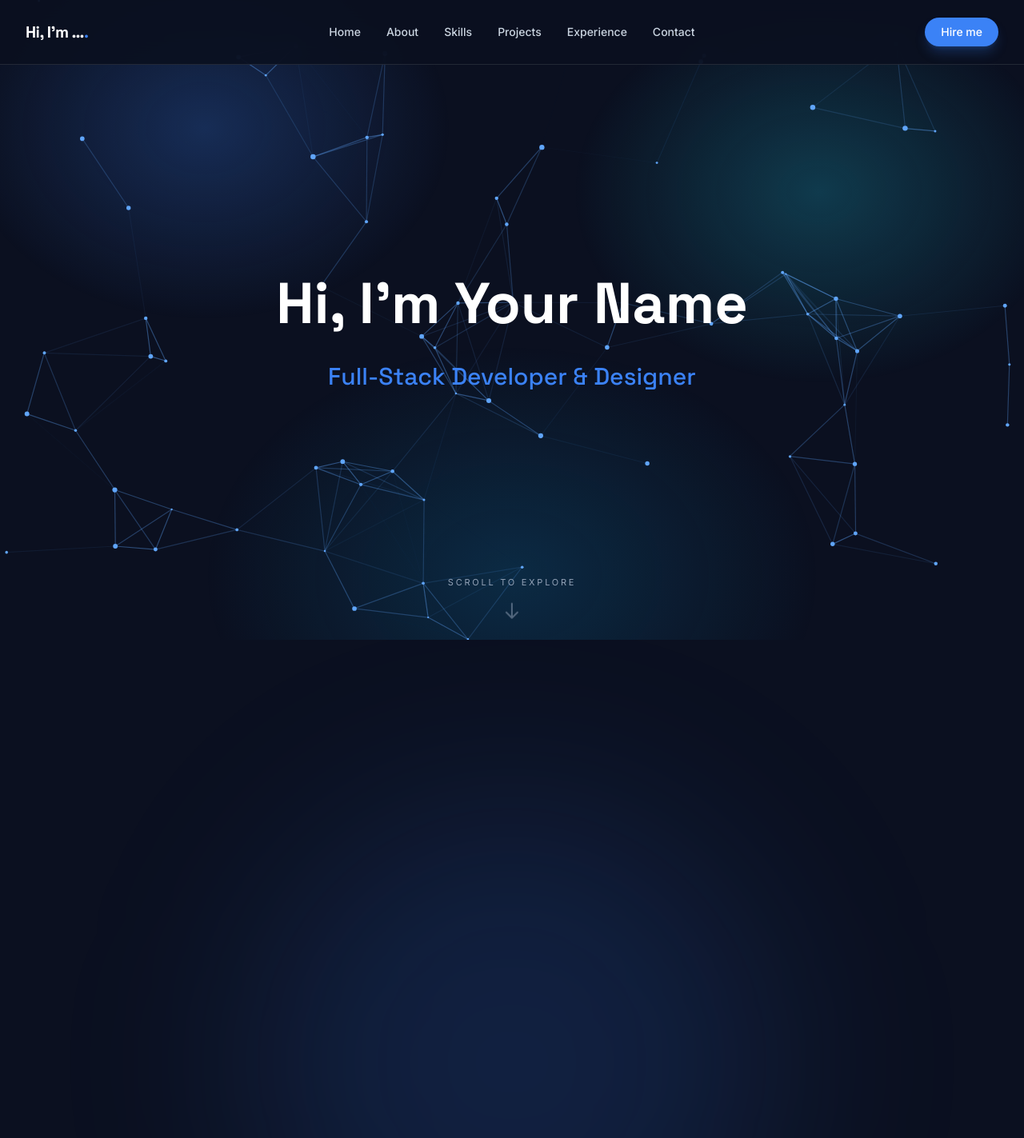
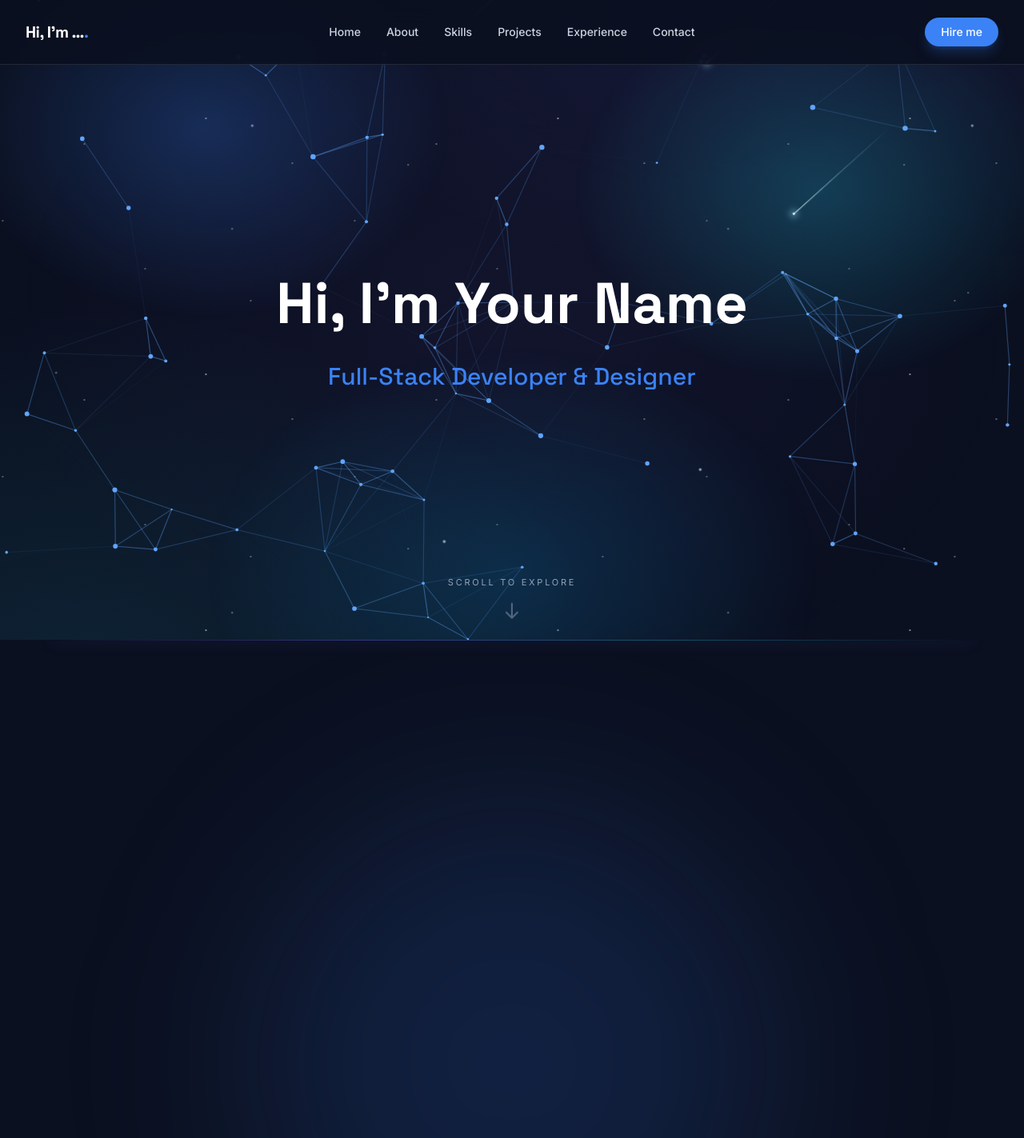
Before and after one commit to Anbarasan-2001/portfolio, a Django app: page / in a window 1280 px wide. Shown: the top 1423 px of the page at 80% size. Run offline with Django 5.2, Linux system fonts and the light colour scheme; data comes from the database, SQL or seed files in the repository; data that the repository does not hold is empty; some libraries are stand-ins or nearby versions.

Commit message:
Add space backdrop, brand_name, skill list
Introduce a shared cosmic backdrop and UI polish: add space.css and include it in base and dashboard_base, plus contact-specific background/grid/glow styles in main.css and contact section markup. Add SiteSettings.brand_name and update navbar/footer to prefer brand_name over hero_title. Add a dedicated dashboard skill list template and update SkillList to render all skills grouped by category (fixed order) with custom context and no pagination. Also tweak dashboard select styling for dark mode.

```diff
--- a/dashboard/models.py
+++ b/dashboard/models.py
@@ -39,6 +39,13 @@ class SiteSettings(models.Model):
     Always loaded via :meth:`load`, which guarantees a single row (pk=1) so
     templates can rely on ``site`` always existing.
     """
+
+    # Branding
+    brand_name = models.CharField(
+        max_length=60, blank=True,
+        help_text="Short name shown as the logo in the navbar and footer "
+                  "(e.g. your name). Falls back to the hero title if left blank.",
+    )
 
     # Hero
     hero_title = models.CharField(
--- a/static/css/main.css
+++ b/static/css/main.css
@@ -100,6 +100,80 @@ html.has-scroll-smooth body { overflow: hidden; }
   to   { background-position: 10% 10%, 90% 10%, 40% 90%; }
 }
 
+/* The cosmic backdrop (.space-bg / stars / shooting stars) lives in space.css,
+   shared with the dashboard. This file only adds public-site-specific touches. */
+
+/* ---------------------------------------------- Section separators (over starfield) */
+/* A subtle glowing seam at every section boundary so each band reads distinctly. */
+main > section { position: relative; }
+main > section + section::before {
+  content: "";
+  position: absolute;
+  top: 0;
+  left: 50%;
+  transform: translateX(-50%);
+  width: min(92%, 72rem);
+  height: 1px;
+  background: linear-gradient(
+    90deg,
+    transparent,
+    rgba(99, 102, 241, 0.45),
+    rgba(34, 211, 238, 0.35),
+    transparent
+  );
+  box-shadow: 0 0 18px 1px rgba(99, 102, 241, 0.25);
+  pointer-events: none;
+}
+
+/* ------------------------------------------------- Contact section bg (grid + glows) */
+.contact-bg {
+  position: absolute;
+  inset: 0;
+  overflow: hidden;
+  pointer-events: none;
+}
+/* Faint graph-paper grid that pans slowly and fades toward the edges. */
+.contact-bg__grid {
+  position: absolute;
+  inset: -2px;
+  background-image:
+    linear-gradient(to right, rgba(99, 102, 241, 0.13) 1px, transparent 1px),
+    linear-gradient(to bottom, rgba(99, 102, 241, 0.13) 1px, transparent 1px);
+  background-size: 46px 46px;
+  -webkit-mask-image: radial-gradient(ellipse 72% 62% at 50% 50%, #000 28%, transparent 78%);
+          mask-image: radial-gradient(ellipse 72% 62% at 50% 50%, #000 28%, transparent 78%);
+  animation: gridpan 32s linear infinite;
+}
+@keyframes gridpan {
+  from { background-position: 0 0, 0 0; }
+  to   { background-position: 46px 46px, 46px 46px; }
+}
+/* Two soft accent glows that slowly float for depth. */
+.contact-bg__glow {
+  position: absolute;
+  border-radius: 9999px;
+  filter: blur(80px);
+  opacity: 0.5;
+}
+.contact-bg__glow--1 {
+  width: 26rem; height: 26rem; top: -6rem; left: -6rem;
+  background: radial-gradient(circle, rgba(59, 130, 246, 0.5), transparent 70%);
+  animation: floatGlow 16s ease-in-out infinite alternate;
+}
+.contact-bg__glow--2 {
+  width: 22rem; height: 22rem; bottom: -8rem; right: -5rem;
+  background: radial-gradient(circle, rgba(34, 211, 238, 0.45), transparent 70%);
+  animation: floatGlow 21s ease-in-out infinite alternate-reverse;
+}
+@keyframes floatGlow {
+  from { transform: translate(0, 0) scale(1); }
+  to   { transform: translate(44px, -32px) scale(1.18); }
+}
+@media (prefers-reduced-motion: reduce) {
+  .contact-bg__grid,
+  .contact-bg__glow { animation: none; }
+}
+
 /* ------------------------------------------------------------------ Skill bars */
 .skill-bar__fill {
   width: 0%;
--- /dev/null
+++ b/static/css/space.css
@@ -0,0 +1,114 @@
+/* =========================================================================
+   space.css — shared cosmic backdrop (starfield + shooting stars).
+   Linked by both the public site (base.html) and the dashboard
+   (dashboard_base.html) so they share the same "space" feel.
+   Markup:
+     <div class="space-bg" aria-hidden="true">
+       <div class="space-bg__stars"></div>
+       <div class="space-bg__stars space-bg__stars--2"></div>
+       <div class="space-bg__stars space-bg__stars--3"></div>
+       <span class="shooting-star shooting-star--1"></span> ... (1–4)
+     </div>
+   ========================================================================= */
+
+/* Fixed starfield behind all content. Sits above the body colour but below
+   page content, so transparent areas reveal it for a cosmic feel. */
+.space-bg {
+  position: fixed;
+  inset: 0;
+  z-index: -1;
+  overflow: hidden;
+  pointer-events: none;
+  /* Deep-space vignette + faint nebula colour. */
+  background:
+    radial-gradient(1200px 700px at 78% -8%, rgba(99, 102, 241, 0.12), transparent 60%),
+    radial-gradient(1100px 800px at 8% 108%, rgba(34, 211, 238, 0.10), transparent 60%),
+    radial-gradient(900px 700px at 50% 50%, rgba(139, 92, 246, 0.06), transparent 70%);
+}
+.space-bg__stars {
+  position: absolute;
+  inset: -200px;
+  background-repeat: repeat;
+  will-change: transform, opacity;
+}
+/* Layer 1 — small, dense, slow twinkle. */
+.space-bg__stars {
+  background-image:
+    radial-gradient(1.4px 1.4px at 24px 32px, #fff, transparent),
+    radial-gradient(1.2px 1.2px at 132px 88px, rgba(255, 255, 255, 0.85), transparent),
+    radial-gradient(1px 1px at 210px 160px, #fff, transparent),
+    radial-gradient(1.3px 1.3px at 312px 64px, rgba(255, 255, 255, 0.75), transparent),
+    radial-gradient(1px 1px at 388px 220px, #fff, transparent),
+    radial-gradient(1.2px 1.2px at 80px 260px, rgba(255, 255, 255, 0.8), transparent);
+  background-size: 440px 320px;
+  animation: starDrift 200s linear infinite, twinkle 7s ease-in-out infinite alternate;
+}
+/* Layer 2 — medium stars, faster drift, offset twinkle (parallax depth). */
+.space-bg__stars--2 {
+  background-image:
+    radial-gradient(1.8px 1.8px at 60px 120px, #cde3ff, transparent),
+    radial-gradient(1.6px 1.6px at 280px 40px, #fff, transparent),
+    radial-gradient(2px 2px at 460px 300px, rgba(205, 227, 255, 0.9), transparent),
+    radial-gradient(1.6px 1.6px at 360px 200px, #fff, transparent);
+  background-size: 620px 480px;
+  animation: starDrift 130s linear infinite reverse, twinkle 5s ease-in-out infinite alternate-reverse;
+  opacity: 0.9;
+}
+/* Layer 3 — sparse bright stars, slowest, gentle glow. */
+.space-bg__stars--3 {
+  background-image:
+    radial-gradient(2.4px 2.4px at 180px 90px, #fff, transparent),
+    radial-gradient(2.2px 2.2px at 520px 360px, #e9d5ff, transparent),
+    radial-gradient(2.6px 2.6px at 760px 180px, #fff, transparent);
+  background-size: 900px 700px;
+  animation: starDrift 280s linear infinite, twinkle 9s ease-in-out infinite alternate;
+}
+@keyframes starDrift {
+  from { transform: translate3d(0, 0, 0); }
+  to   { transform: translate3d(-200px, -120px, 0); }
+}
+@keyframes twinkle {
+  from { opacity: 0.45; }
+  to   { opacity: 1; }
+}
+
+/* Shooting stars / meteor streaks that flash across the sky on staggered timers. */
+.shooting-star {
+  position: absolute;
+  width: 3px;
+  height: 3px;
+  border-radius: 9999px;
+  background: #fff;
+  box-shadow: 0 0 8px 2px rgba(190, 225, 255, 0.85);
+  /* Rotated so the horizontal tail trails up-right while the head flies down-left. */
+  transform: rotate(-42deg) translateX(0);
+  opacity: 0;
+  animation: shoot 7s ease-in infinite;
+}
+.shooting-star::after {
+  content: "";
+  position: absolute;
+  top: 50%;
+  left: 2px;
+  width: 160px;
+  height: 1.5px;
+  transform: translateY(-50%);
+  background: linear-gradient(90deg, rgba(255, 255, 255, 0.95), rgba(190, 225, 255, 0.35), transparent);
+}
+@keyframes shoot {
+  0%   { opacity: 0; transform: rotate(-42deg) translateX(0); }
+  6%   { opacity: 1; }
+  50%  { opacity: 1; }
+  100% { opacity: 0; transform: rotate(-42deg) translateX(-1100px); }
+}
+/* Spread them across the sky with different timing so they appear at random. */
+.shooting-star--1 { top: 8%;  left: 70%; animation-duration: 6s;  animation-delay: 0s;   }
+.shooting-star--2 { top: 18%; left: 88%; animation-duration: 9s;  animation-delay: 3.5s; }
+.shooting-star--3 { top: 4%;  left: 45%; animation-duration: 8s;  animation-delay: 6s;   }
+.shooting-star--4 { top: 26%; left: 60%; animation-duration: 11s; animation-delay: 9s;   }
+
+@media (prefers-reduced-motion: reduce) {
+  .space-bg__stars,
+  .shooting-star { animation: none; }
+  .shooting-star { opacity: 0; }
+}
--- a/templates/base.html
+++ b/templates/base.html
@@ -68,11 +68,24 @@
     <link rel="stylesheet" href="https://cdn.jsdelivr.net/npm/locomotive-scroll@4.1.4/dist/locomotive-scroll.min.css">
 
     {# ---- Our styles ---- #}
+    <link rel="stylesheet" href="{% static 'css/space.css' %}">
     <link rel="stylesheet" href="{% static 'css/main.css' %}">
 
     {% block extra_head %}{% endblock %}
 </head>
 <body class="font-sans bg-white text-slate-800 dark:bg-[#0b1020] dark:text-slate-200 antialiased">
+
+    {# ============================ Space backdrop (behind everything) =========== #}
+    <div class="space-bg" aria-hidden="true">
+        <div class="space-bg__stars"></div>
+        <div class="space-bg__stars space-bg__stars--2"></div>
+        <div class="space-bg__stars space-bg__stars--3"></div>
+        {# Shooting stars / meteor streaks #}
+        <span class="shooting-star shooting-star--1"></span>
+        <span class="shooting-star shooting-star--2"></span>
+        <span class="shooting-star shooting-star--3"></span>
+        <span class="shooting-star shooting-star--4"></span>
+    </div>
 
     {# ============================ Fixed chrome (OUTSIDE Locomotive container) === #}
     <div id="preloader" aria-hidden="true">
--- a/templates/partials/footer.html
+++ b/templates/partials/footer.html
@@ -6,7 +6,7 @@
 
             <a href="{% url 'website:home' %}#home" data-nav
                class="font-display text-lg font-bold text-slate-900 dark:text-white">
-                {{ site.hero_title|default:"Portfolio"|truncatewords:2 }}<span class="text-accent">.</span>
+                {{ site.brand_name|default:site.hero_title|default:"Portfolio"|truncatewords:2 }}<span class="text-accent">.</span>
             </a>
 
             {# Social links #}
@@ -25,7 +25,7 @@
 
             <p class="text-xs text-slate-500 dark:text-slate-400">
                 &copy; <span id="year"></span>
-                {{ site.hero_title|default:"Portfolio"|truncatewords:2 }}. All rights reserved.
+                {{ site.brand_name|default:site.hero_title|default:"Portfolio"|truncatewords:2 }}. All rights reserved.
             </p>
         </div>
     </div>
--- a/templates/partials/navbar.html
+++ b/templates/partials/navbar.html
@@ -14,7 +14,7 @@ scroll.js adds a stronger background on scroll and highlights the active link.
             <a href="{% url 'website:home' %}#home" data-nav
                class="relative z-10 font-display text-xl font-bold tracking-tight
                       text-slate-900 dark:text-white">
-                {{ site.hero_title|default:"Portfolio"|truncatewords:2 }}<span class="text-accent">.</span>
+                {{ site.brand_name|default:site.hero_title|default:"Portfolio"|truncatewords:2 }}<span class="text-accent">.</span>
             </a>
 
             {# Desktop links — centered #}
--- a/website/templates/core/sections/contact.html
+++ b/website/templates/core/sections/contact.html
@@ -1,5 +1,12 @@
 {# ===== Contact ===== #}
-<section id="contact" data-scroll-section class="py-24 sm:py-32">
+<section id="contact" data-scroll-section class="relative py-24 sm:py-32 overflow-hidden">
+    {# Animated background — grid + floating glows (distinct from the hero) #}
+    <div class="contact-bg -z-10" aria-hidden="true">
+        <div class="contact-bg__grid"></div>
+        <span class="contact-bg__glow contact-bg__glow--1"></span>
+        <span class="contact-bg__glow contact-bg__glow--2"></span>
+    </div>
+
     <div class="max-w-5xl mx-auto px-5 sm:px-8">
         {% include "core/partials/section_heading.html" with heading="Get In Touch" sub="Have a project in mind? Let's talk." %}
 
```
Also changed, not shown: dashboard/templates/dashboard/skill_list.html (added, +75 -0 lines), dashboard/views.py (+28 -2 lines), templates/dashboard_base.html (+26 -0 lines).
